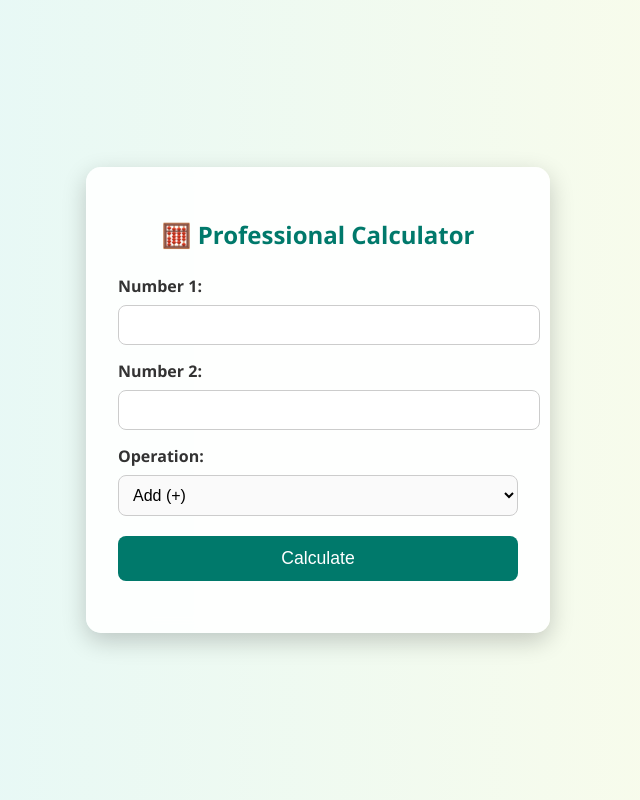
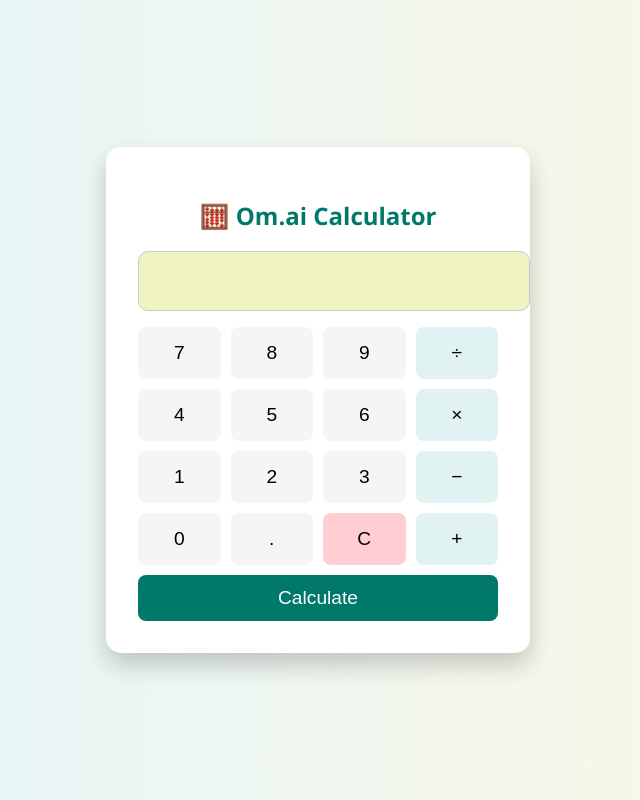
Before and after one commit to bsubba3002/simple-calculator-, a Flask app: page / in a window 1280 px wide. Shown: the whole page, without its empty margins (322-962 px from the left). Run offline with Flask 3, Linux system fonts and the light colour scheme.

Commit message:
Update index.html

```diff
--- a/templates/index.html
+++ b/templates/index.html
@@ -3,11 +3,11 @@
 <head>
   <meta charset="UTF-8" />
   <meta name="viewport" content="width=device-width, initial-scale=1" />
-  <title>Professional Calculator</title>
+  <title>Calculator</title>
 </head>
 <body style="
   font-family: 'Segoe UI', sans-serif;
-  background: linear-gradient(to right, #e0f7fa, #fffde7);
+  background: linear-gradient(to right, #e1f5fe, #fff8e1);
   display: flex;
   justify-content: center;
   align-items: center;
@@ -16,114 +16,104 @@
 ">
 
   <div style="
-    background: rgba(255, 255, 255, 0.9);
-    backdrop-filter: blur(10px);
-    box-shadow: 0 8px 24px rgba(0,0,0,0.2);
+    background: white;
+    padding: 2rem;
     border-radius: 15px;
-    padding: 2rem;
-    max-width: 400px;
+    box-shadow: 0 12px 25px rgba(0, 0, 0, 0.2);
+    max-width: 360px;
     width: 100%;
   ">
     <h2 style="
       text-align: center;
-      margin-bottom: 1.5rem;
+      margin-bottom: 1.2rem;
       color: #00796b;
-    ">🧮 Professional Calculator</h2>
+    ">🧮 Om.ai Calculator</h2>
 
-    <form id="calcForm">
-      <label for="num1" style="font-weight: bold; color: #333;">Number 1:</label>
-      <input type="number" id="num1" name="num1" step="any" required style="
-        width: 100%;
-        padding: 10px;
-        margin: 8px 0 15px 0;
-        border-radius: 8px;
-        border: 1px solid #ccc;
-        font-size: 1rem;
-      ">
+    <input id="display" type="text" disabled style="
+      width: 100%;
+      padding: 15px;
+      font-size: 1.5rem;
+      text-align: right;
+      border: 1px solid #ccc;
+      border-radius: 10px;
+      margin-bottom: 1rem;
+      background: #f0f4c3;
+      color: #333;
+    " />
 
-      <label for="num2" style="font-weight: bold; color: #333;">Number 2:</label>
-      <input type="number" id="num2" name="num2" step="any" required style="
-        width: 100%;
-        padding: 10px;
-        margin: 8px 0 15px 0;
-        border-radius: 8px;
-        border: 1px solid #ccc;
-        font-size: 1rem;
-      ">
+    <div style="display: grid; grid-template-columns: repeat(4, 1fr); gap: 10px;">
+      <!-- Number Buttons -->
+      <button onclick="append('7')" style="grid-column: span 1;">7</button>
+      <button onclick="append('8')">8</button>
+      <button onclick="append('9')">9</button>
+      <button onclick="append('/')" style="background-color: #e0f2f1;">÷</button>
 
-      <label for="operation" style="font-weight: bold; color: #333;">Operation:</label>
-      <select id="operation" name="operation" required style="
-        width: 100%;
-        padding: 10px;
-        margin: 8px 0 20px 0;
-        border-radius: 8px;
-        border: 1px solid #ccc;
-        font-size: 1rem;
-        background-color: #fafafa;
-      ">
-        <option value="+">Add (+)</option>
-        <option value="-">Subtract (-)</option>
-        <option value="*">Multiply (*)</option>
-        <option value="/">Divide (/)</option>
-      </select>
+      <button onclick="append('4')">4</button>
+      <button onclick="append('5')">5</button>
+      <button onclick="append('6')">6</button>
+      <button onclick="append('*')" style="background-color: #e0f2f1;">×</button>
 
-      <button type="submit" style="
-        width: 100%;
-        padding: 12px;
-        font-size: 1.1rem;
+      <button onclick="append('1')">1</button>
+      <button onclick="append('2')">2</button>
+      <button onclick="append('3')">3</button>
+      <button onclick="append('-')" style="background-color: #e0f2f1;">−</button>
+
+      <button onclick="append('0')">0</button>
+      <button onclick="append('.')">.</button>
+      <button onclick="clearDisplay()" style="background-color: #ffcdd2;">C</button>
+      <button onclick="append('+')" style="background-color: #e0f2f1;">+</button>
+
+      <button onclick="calculate()" style="
+        grid-column: span 4;
         background-color: #00796b;
         color: white;
-        border: none;
+        padding: 12px;
+        font-size: 1.2rem;
         border-radius: 8px;
-        cursor: pointer;
-        transition: background 0.3s ease;
-      " onmouseover="this.style.backgroundColor='#004d40'" onmouseout="this.style.backgroundColor='#00796b'">
-        Calculate
-      </button>
-    </form>
-
-    <div id="result" style="
-      margin-top: 20px;
-      font-size: 1.2rem;
-      font-weight: bold;
-      color: #444;
-    "></div>
+      ">Calculate</button>
+    </div>
   </div>
 
   <script>
-    document.getElementById('calcForm').addEventListener('submit', function(e) {
-      e.preventDefault();
+    const display = document.getElementById('display');
 
-      const num1 = document.getElementById('num1').value.trim();
-      const num2 = document.getElementById('num2').value.trim();
-      const operation = document.getElementById('operation').value;
-      const resultDiv = document.getElementById('result');
+    function append(value) {
+      display.value += value;
+    }
 
-      // Client-side calculation fallback
-      let result;
+    function clearDisplay() {
+      display.value = '';
+    }
+
+    function calculate() {
       try {
-        const a = parseFloat(num1);
-        const b = parseFloat(num2);
-        if (isNaN(a) || isNaN(b)) throw new Error("Invalid input");
+        const result = eval(display.value);
+        display.value = result;
+      } catch {
+        display.value = 'Error';
+      }
+    }
+  </script>
 
-        switch (operation) {
-          case '+': result = a + b; break;
-          case '-': result = a - b; break;
-          case '*': result = a * b; break;
-          case '/':
-            if (b === 0) throw new Error("Cannot divide by zero");
-            result = a / b;
-            break;
-          default: throw new Error("Unknown operation");
-        }
-        resultDiv.innerHTML = `✅ Result: <span style="color: #00796b;">${result}</span>`;
-      } catch (err) {
-        resultDiv.innerHTML = `<span style="color: red;">❌ Error: ${err.message}</span>`;
-      }
+  <style>
+    button {
+      padding: 15px;
+      font-size: 1.2rem;
+      border: none;
+      border-radius: 8px;
+      cursor: pointer;
+      background-color: #f5f5f5;
+      transition: background 0.2s ease;
+    }
 
-      // If you'd like to use backend calculation, replace the above logic with fetch()
-    });
-  </script>
+    button:hover {
+      background-color: #dcedc8;
+    }
+
+    button:active {
+      transform: scale(0.98);
+    }
+  </style>
 
 </body>
 </html>
```
